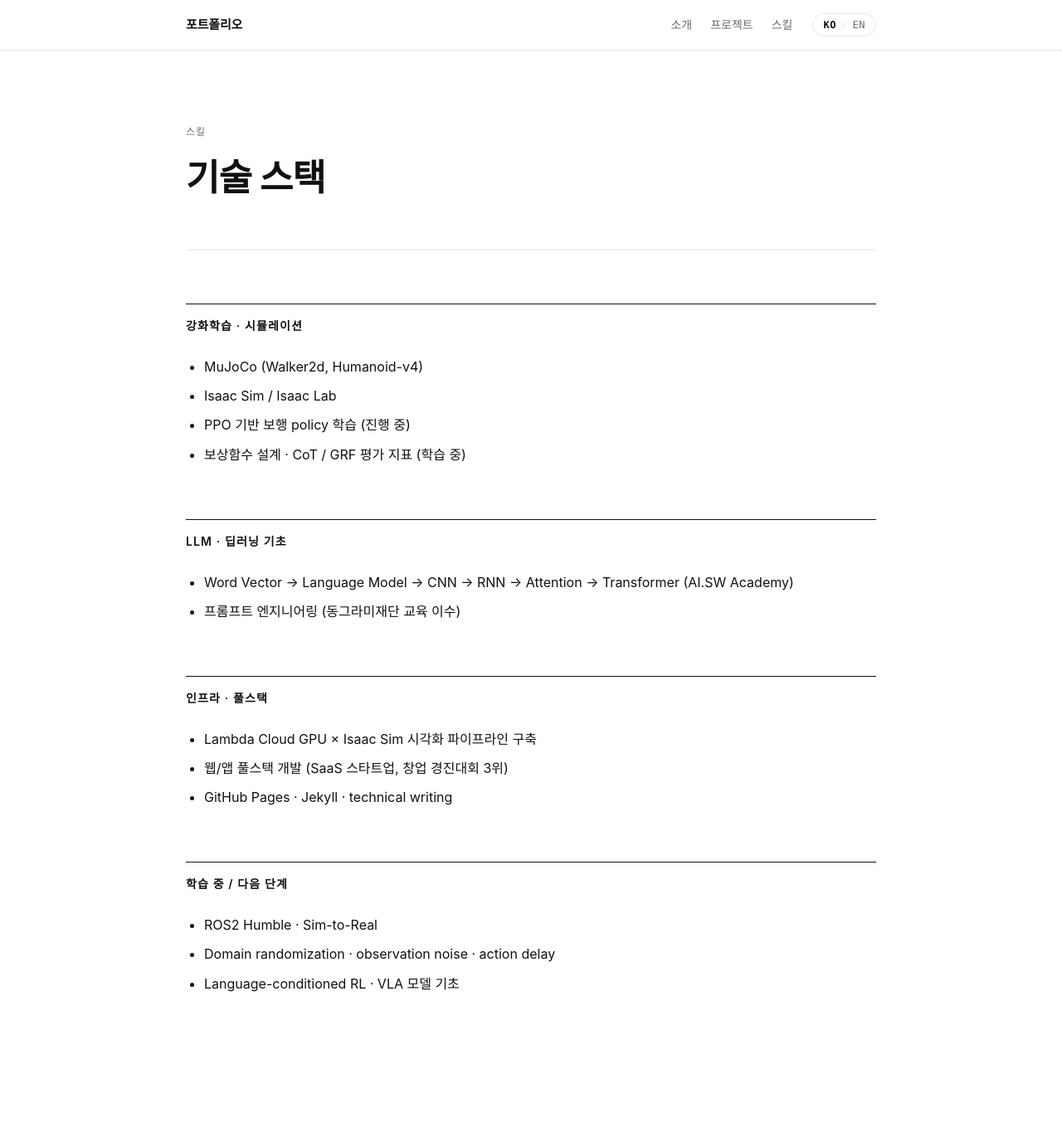
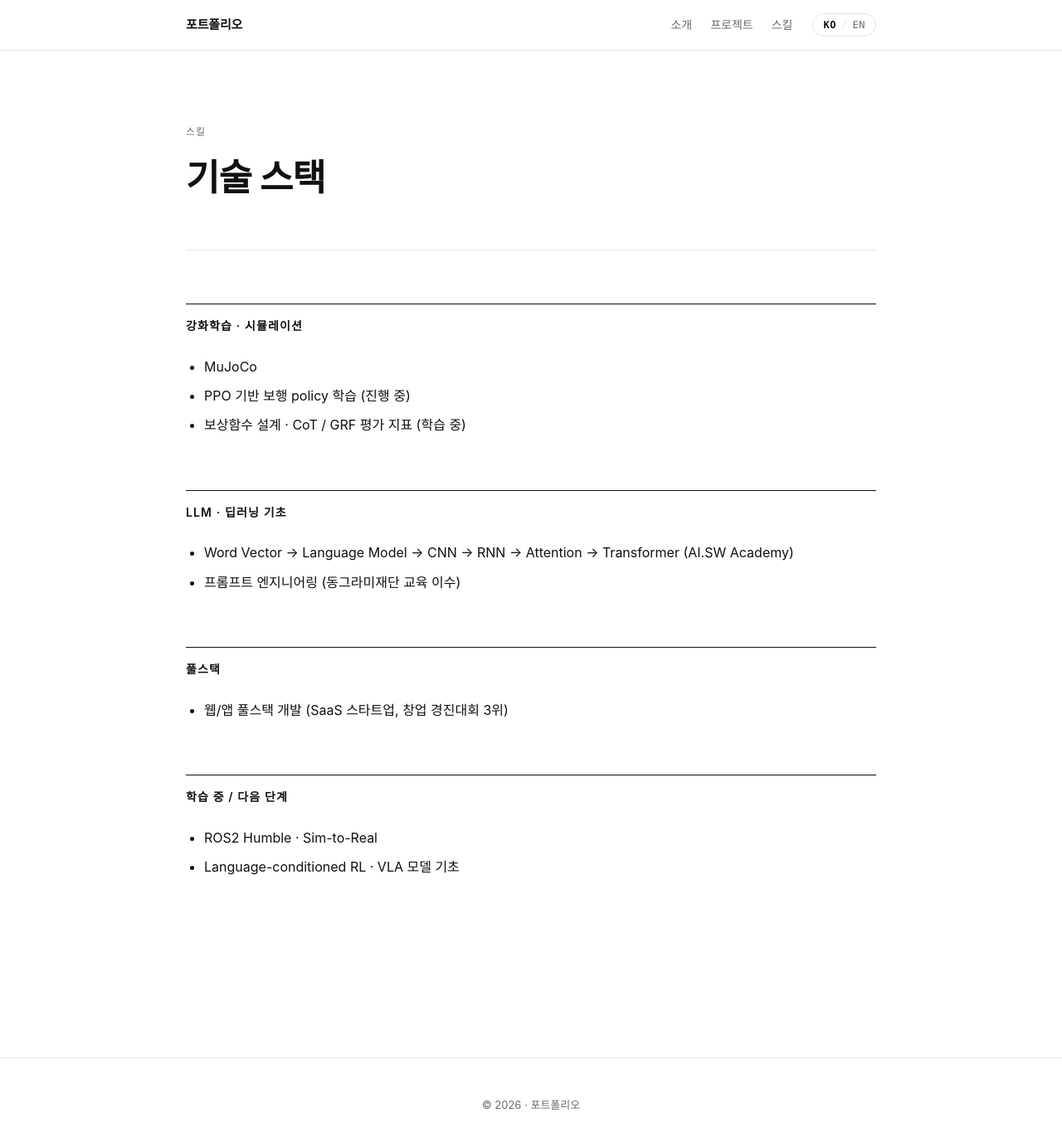
Before and after one commit to wang-gw/portfolio, a Jekyll site: the page built from skills.html, in a window 1280 px wide and 1400 px high. Shown: the top 1377 px of the window at 83% size. Built offline with Jekyll 4.4.1, drawn with Linux system fonts in a browser that asks for light colours; some web fonts are replaced.

Commit message:
Update skills.html

```diff
--- a/skills.html
+++ b/skills.html
@@ -19,8 +19,7 @@ permalink: /skills/
     <span data-lang="en">RL · Simulation</span>
   </h2>
   <ul>
-    <li>MuJoCo (Walker2d, Humanoid-v4)</li>
-    <li>Isaac Sim / Isaac Lab</li>
+    <li>MuJoCo</li>
     <li>
       <span data-lang="ko">PPO 기반 보행 policy 학습 (진행 중)</span>
       <span data-lang="en">PPO-based walking policy training (in progress)</span>
@@ -48,19 +47,14 @@ permalink: /skills/
 
 <section>
   <h2>
-    <span data-lang="ko">인프라 · 풀스택</span>
+    <span data-lang="ko">풀스택</span>
     <span data-lang="en">Infra · Full-stack</span>
   </h2>
   <ul>
     <li>
-      <span data-lang="ko">Lambda Cloud GPU × Isaac Sim 시각화 파이프라인 구축</span>
-      <span data-lang="en">Self-built Isaac Sim visualization pipeline on Lambda Cloud GPU</span>
-    </li>
-    <li>
       <span data-lang="ko">웹/앱 풀스택 개발 (SaaS 스타트업, 창업 경진대회 3위)</span>
       <span data-lang="en">Full-stack web / app development (SaaS startup, 3rd in startup competition)</span>
     </li>
-    <li>GitHub Pages · Jekyll · technical writing</li>
   </ul>
 </section>
 
@@ -71,7 +65,6 @@ permalink: /skills/
   </h2>
   <ul>
     <li>ROS2 Humble · Sim-to-Real</li>
-    <li>Domain randomization · observation noise · action delay</li>
     <li>
       <span data-lang="ko">Language-conditioned RL · VLA 모델 기초</span>
       <span data-lang="en">Language-conditioned RL · VLA model basics</span>
```
